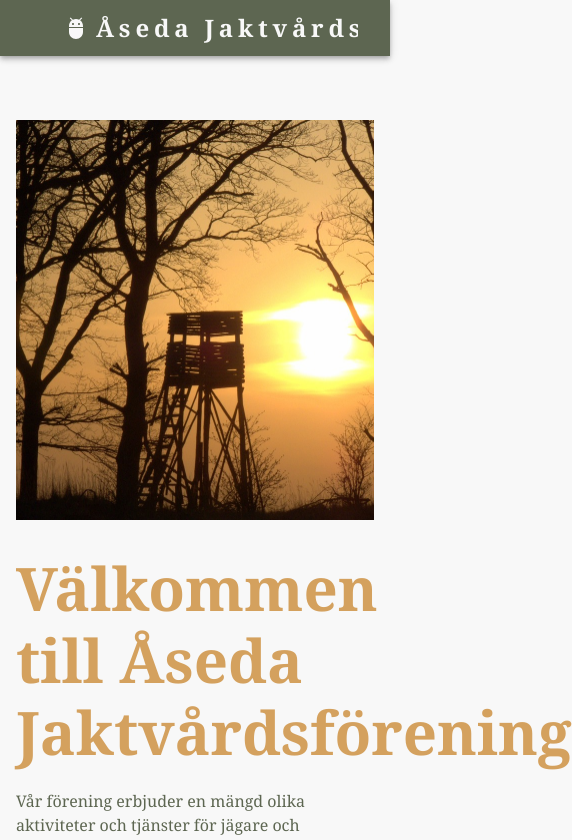
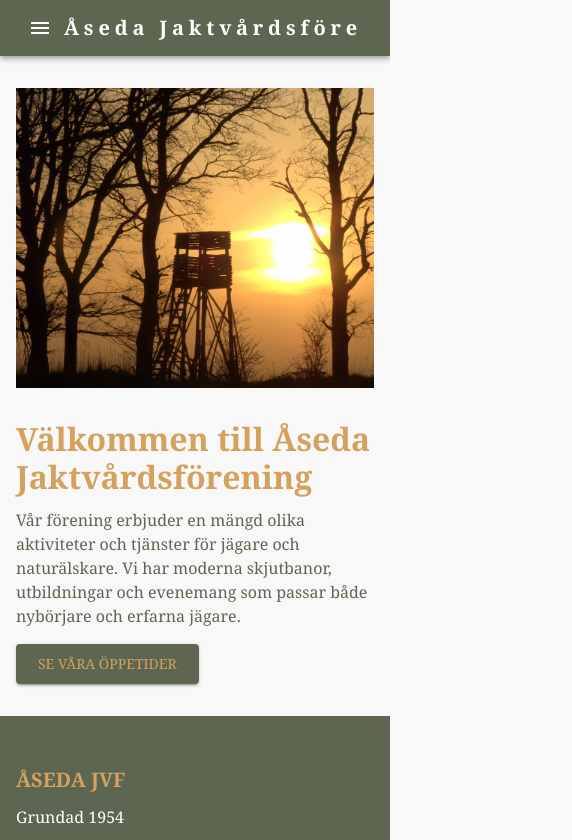
Before and after one commit to Daniel-Petersson/aseda-jvf, a React (Vite) app: page / in a window 390 px wide. Shown: the top 840 px of the page, 572 px wide, since content can reach past the window. Built offline with nearby package versions, Linux system fonts and the light colour scheme.

Commit message:
Refactored navbar and home to be more dynamic and responsive

```diff
--- a/src/components/common/MemberForm.jsx
+++ b/src/components/common/MemberForm.jsx
@@ -55,7 +55,7 @@ const MemberForm = ({ onSubmit, initialData, isEditing, submitButtonText }) => {
           { name: "city", label: "Postort", autoComplete: "address-level2" },
           { name: "phone", label: "Telefon", autoComplete: "tel" },
           { name: "email", label: "E-post", type: "email", autoComplete: "username" },
-          ...(user.role === 'ADMIN' ? [
+          ...(user && user.role === 'ADMIN' ? [
             { name: "role", label: "Roll", autoComplete: "role" },
             { name: "dateCreated", label: "Skapad Datum", type: "date" },
             { name: "dateUpdated", label: "Uppdaterad Datum", type: "date" },
--- a/src/components/layout/Navbar.jsx
+++ b/src/components/layout/Navbar.jsx
@@ -1,9 +1,8 @@
 import React, { useContext } from 'react';
 import { AppBar, Toolbar, IconButton, Typography, Menu, MenuItem, Box, Container, Avatar, Tooltip, Link } from '@mui/material';
 import MenuIcon from '@mui/icons-material/Menu';
-import AdbIcon from '@mui/icons-material/Adb'; // Import AdbIcon
 import { Link as RouterLink, useNavigate } from 'react-router-dom';
-import { AuthContext } from '../../utils/AuthContext'; // Import AuthContext
+import { AuthContext } from '../../utils/AuthContext';
 import { useTheme } from '@mui/material/styles';
 
 function Navbar() {
@@ -12,7 +11,7 @@ function Navbar() {
   const [anchorElUser, setAnchorElUser] = React.useState(null);
   const [anchorElSkjutbanor, setAnchorElSkjutbanor] = React.useState(null);
   const navigate = useNavigate();
-  const { user, logout } = useContext(AuthContext); // Use AuthContext
+  const { user, logout } = useContext(AuthContext);
 
   const isLoggedIn = !!user;
   const userRole = user?.role || '';
@@ -69,7 +68,7 @@ function Navbar() {
   };
 
   const handleLogout = () => {
-    logout(); // Use logout method from AuthContext
+    logout();
     handleCloseUserMenu();
     navigate('/');
   };
@@ -97,8 +96,9 @@ function Navbar() {
               fontFamily: theme.typography.fontFamily,
               fontWeight: theme.typography.h1.fontWeight,
               letterSpacing: '.3rem',
-              color: theme.palette.text.primary,
+              color: theme.palette.primary.contrastText,
               textDecoration: 'none',
+              fontSize: { xs: '1.25rem', md: '1.5rem' }, // Responsive font size
             }}
           >
             Åseda Jaktvårdsförening
@@ -113,7 +113,7 @@ function Navbar() {
               onClick={handleOpenNavMenu}
               color="inherit"
             >
-              <MenuIcon />
+              <MenuIcon sx={{ color: theme.palette.primary.contrastText }} />
             </IconButton>
             <Menu
               id="menu-appbar"
@@ -153,6 +153,16 @@ function Navbar() {
                       </MenuItem>,
                     ]
               )}
+              {isLoggedIn && settings.map((setting) => (
+                <MenuItem
+                  key={setting.name}
+                  onClick={setting.name === 'Logga ut' ? handleLogout : handleCloseNavMenu}
+                  component={setting.name === 'Logga ut' ? 'button' : RouterLink}
+                  to={setting.name !== 'Logga ut' ? setting.path : undefined}
+                >
+                  <Typography textAlign="center">{setting.name}</Typography>
+                </MenuItem>
+              ))}
               {!isLoggedIn && (
                 <MenuItem onClick={handleCloseNavMenu}>
                   <Link component={RouterLink} to="/login" sx={linkStyle}>
@@ -162,7 +172,6 @@ function Navbar() {
               )}
             </Menu>
           </Box>
-          <AdbIcon sx={{ display: { xs: 'flex', md: 'none' }, mr: 1 }} />
           <Typography
             variant="h5"
             noWrap
@@ -175,8 +184,9 @@ function Navbar() {
               fontFamily: theme.typography.fontFamily,
               fontWeight: theme.typography.h1.fontWeight,
               letterSpacing: '.3rem',
-              color: 'inherit',
+              color: theme.palette.primary.contrastText,
               textDecoration: 'none',
+              fontSize: { xs: '1.25rem', md: '1.5rem' }, // Responsive font size
             }}
           >
             Åseda Jaktvårdsförening
--- a/src/pages/Home.jsx
+++ b/src/pages/Home.jsx
@@ -4,12 +4,12 @@ import { Container, Box, Grid, Typography, Button } from '@mui/material';
 const Home = () => {
   return (
     <Container maxWidth="lg">
-      <Box sx={{ display: 'flex', alignItems: 'center', py: 8 }}>
+      <Box sx={{ display: 'flex', alignItems: 'center', py: { xs: 4, md: 8 } }}>
         <Grid container spacing={4}>
-          <Grid item xs={12} sm={12} md={6} lg={6} xl={6}>
+          <Grid item xs={12} md={6}>
             <Box
               sx={{
-                height: '400px',
+                height: { xs: '300px', md: '400px' },
                 width: '100%',
                 display: 'flex',
                 alignItems: 'center',
@@ -28,15 +28,15 @@ const Home = () => {
               />
             </Box>
           </Grid>
-          <Grid item xs={12} sm={12} md={6} lg={6} xl={6}>
-            <Typography variant="h2" component="h1" gutterBottom>
+          <Grid item xs={12} md={6}>
+            <Typography variant="h2" component="h1" gutterBottom sx={{ fontSize: { xs: '2rem', md: '3rem' } }}>
               Välkommen till Åseda Jaktvårdsförening
             </Typography>
-            <Typography variant="body1" paragraph>
+            <Typography variant="body1" paragraph sx={{ fontSize: { xs: '1rem', md: '1.25rem' } }}>
             Vår förening erbjuder en mängd olika aktiviteter och tjänster för jägare och naturälskare.
             Vi har moderna skjutbanor, utbildningar och evenemang som passar både nybörjare och erfarna jägare.
             </Typography>
-            <Button variant="contained" size="large">
+            <Button variant="contained" size="large" sx={{ fontSize: { xs: '0.875rem', md: '1rem' } }}>
               Se våra öppetider
             </Button>
           </Grid>
```
